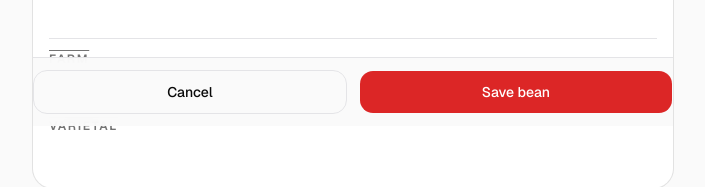
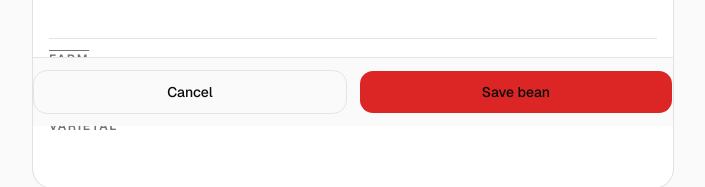
Before and after one commit to maxxyh/DripWatch, a Next.js app in the folder web/: page /beans/new in a window 1280 px wide. Shown: the part 674-861 px from the top of the page, without its empty margins (287-992 px from the left). Built offline with nearby package versions, Linux system fonts and the light colour scheme.

Commit message:
fix: remove old primary foreground color

```diff
--- a/web/src/app/globals.css
+++ b/web/src/app/globals.css
@@ -53,13 +53,12 @@
 :root {
   --background: #fafafa;
   --foreground: oklch(0.145 0 0);
-  --primary-foreground: oklch(0.145 0 0);
   --card: #ffffff;
   --card-foreground: oklch(0.145 0 0);
   --popover: oklch(1 0 0);
   --popover-foreground: oklch(0.145 0 0);
   --primary: #dc2626;
-  --primary-foreground: #ffffff;
+  --primary-foreground: oklch(0.145 0 0);
   --secondary: oklch(0.97 0 0);
   --secondary-foreground: oklch(0.205 0 0);
   --muted: oklch(0.97 0 0);
@@ -97,7 +96,6 @@
   --popover: oklch(0.205 0 0);
   --popover-foreground: oklch(0.985 0 0);
   --primary: #ef4444;
-  --primary-foreground: #ffffff;
   --secondary: oklch(0.269 0 0);
   --secondary-foreground: oklch(0.985 0 0);
   --muted: oklch(0.269 0 0);
```
